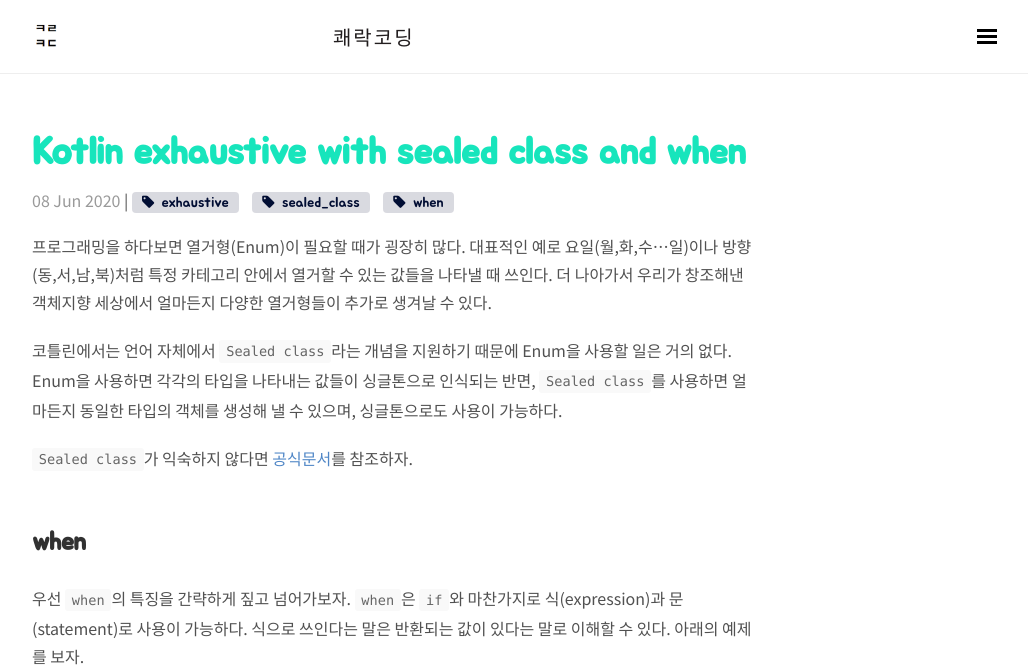
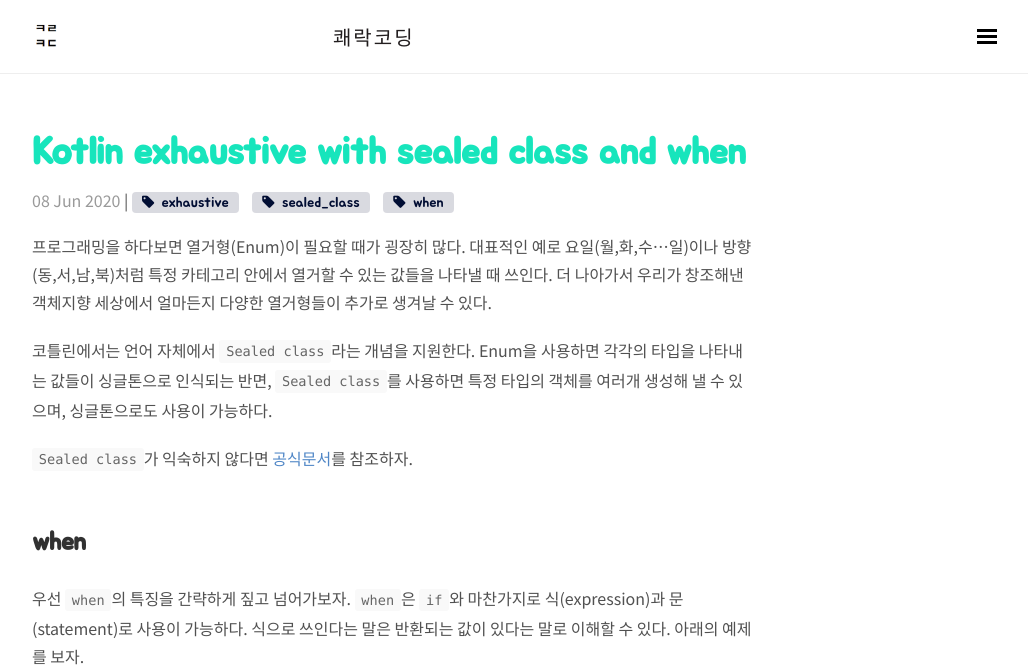
Before and after one commit to wooooooak/wooooooak.github.io, a Jekyll site: the page built from _posts/kotlin/2020-06-08-Kolint_exhastive.md, in a window 1280 px wide and 900 px high, cut to the strip 0-666 px from the top of the window. Shown: the whole strip, without its empty margins (248-1276 px from the left). Built offline with Jekyll 4.4.1, drawn with Linux system fonts in a browser that asks for light colours; nearby versions of some CDN libraries; some web fonts are replaced; comment, search, counter and statistics services are not loaded.

Commit message:
오탈자 수정

```diff
--- a/_posts/kotlin/2020-06-08-Kolint_exhastive.md
+++ b/_posts/kotlin/2020-06-08-Kolint_exhastive.md
@@ -8,7 +8,7 @@ comments: true
 
 프로그래밍을 하다보면 열거형(Enum)이 필요할 때가 굉장히 많다. 대표적인 예로 요일(월,화,수...일)이나 방향(동,서,남,북)처럼 특정 카테고리 안에서 열거할 수 있는 값들을 나타낼 때 쓰인다. 더 나아가서 우리가 창조해낸 객체지향 세상에서 얼마든지 다양한 열거형들이 추가로 생겨날 수 있다.
 
-코틀린에서는 언어 자체에서 `Sealed class`라는 개념을 지원하기 때문에 Enum을 사용할 일은 거의 없다. Enum을 사용하면 각각의 타입을 나타내는 값들이 싱글톤으로 인식되는 반면, `Sealed class`를 사용하면 얼마든지 동일한 타입의 객체를 생성해 낼 수 있으며, 싱글톤으로도 사용이 가능하다.
+코틀린에서는 언어 자체에서 `Sealed class`라는 개념을 지원한다. Enum을 사용하면 각각의 타입을 나타내는 값들이 싱글톤으로 인식되는 반면, `Sealed class`를 사용하면 특정 타입의 객체를 여러개 생성해 낼 수 있으며, 싱글톤으로도 사용이 가능하다.
 
 `Sealed class`가 익숙하지 않다면 [공식문서](<[https://kotlinlang.org/docs/reference/sealed-classes.html](https://kotlinlang.org/docs/reference/sealed-classes.html)>)를 참조하자.
 
```
Also changed, not shown: _posts/kotlin/2019-02-16-kotlin_label.md (+1 -1 lines).
